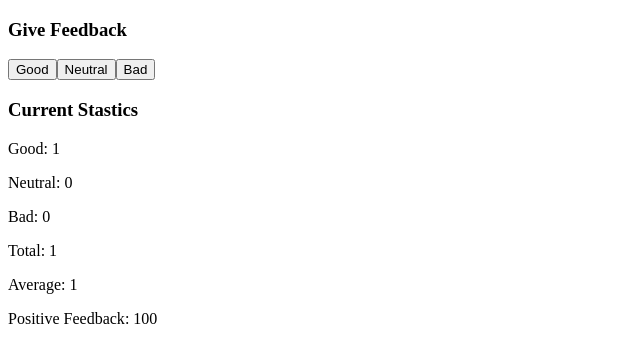
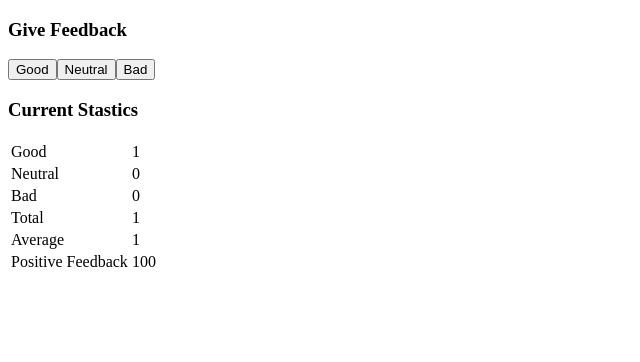
Before and after one commit to KartikPat250905/full-stack-open, a React (Vite) app in the folder part1/unicafe/: page / in a window 1280 px wide. Both pictures are taken after a click on the button "Good". Shown: the top 362 px of the page, without its empty margins (0-640 px from the left). Built offline with nearby package versions, Linux system fonts and the light colour scheme.

Commit message:
Part1: exercise1.11*: unicafe step 6

```diff
--- a/part1/unicafe/src/App.jsx
+++ b/part1/unicafe/src/App.jsx
@@ -1,7 +1,12 @@
 import { useState } from 'react'
 
 const StasticsLine = ({text, value}) => {
-  return <p>{text}: {value}</p>
+  return (
+    <tr>
+      <td>{text}</td>
+      <td>{value}</td>
+    </tr>
+  );
 }
 
 const Statistics = ({stats}) => {
@@ -11,14 +16,16 @@ const Statistics = ({stats}) => {
     return <p>No Feedback Given</p>
 
   return (
-    <>
+    <table>
+      <tbody>
         <StasticsLine text="Good" value={good}></StasticsLine>
         <StasticsLine text="Neutral" value={neutral}></StasticsLine>
         <StasticsLine text="Bad" value={bad}></StasticsLine>
         <StasticsLine text="Total" value={total}></StasticsLine>
         <StasticsLine text="Average" value={average}></StasticsLine>
         <StasticsLine text="Positive Feedback" value={positivefeedback}></StasticsLine>
-    </>
+      </tbody>
+    </table>
   )
 }
 
```
Lines whose indentation alone changed are shown as unchanged.
